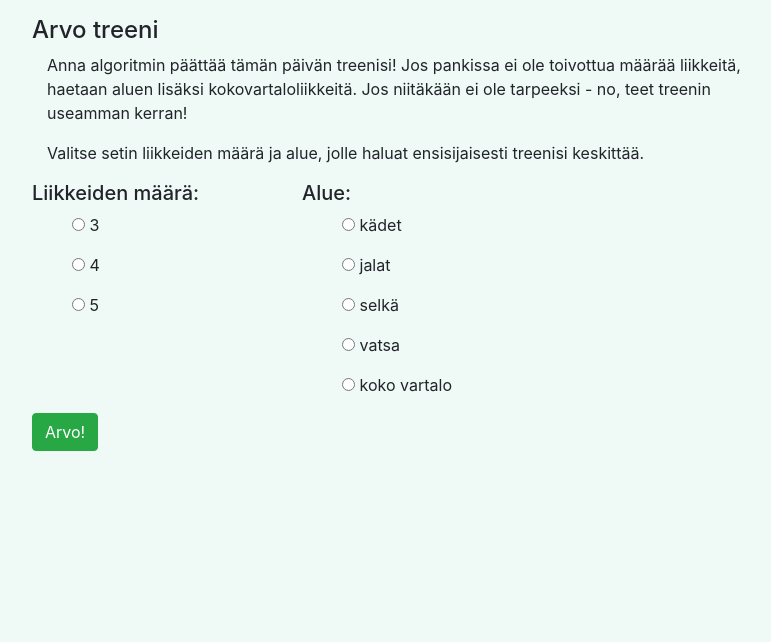
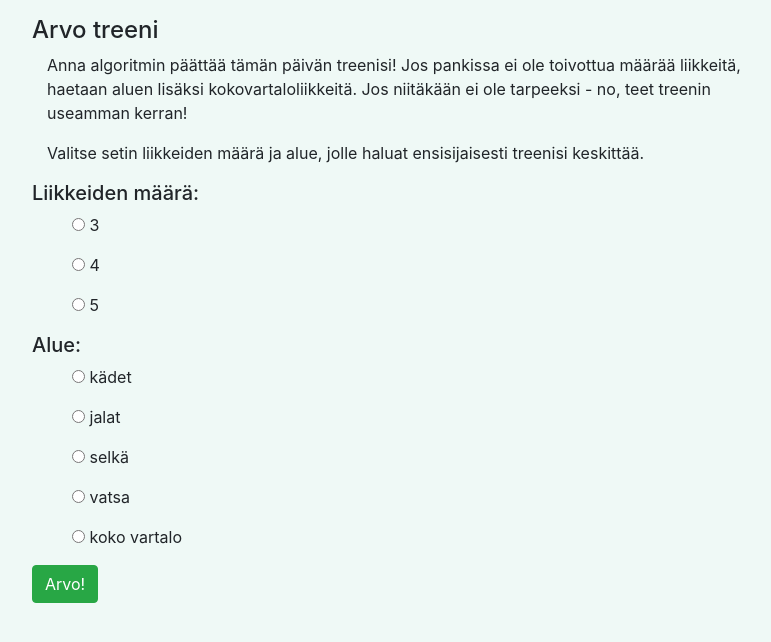
Before and after one commit to kerkkanen/treenipankki, a Flask app: page /random_set in a window 1280 px wide. Shown: the part 72-714 px from the top of the page, without its empty margins (53-824 px from the left). Run offline with Flask 2, Linux system fonts and the light colour scheme; some libraries are stand-ins or nearby versions.

Commit message:
random.html adjustments

```diff
--- a/templates/random_set.html
+++ b/templates/random_set.html
@@ -11,17 +11,13 @@
 </div>
 
 <form action="/random_set" method="post">
-<div class="row">
-<div class="col-3">
 <h5>Liikkeiden määrä:</h5>
 <ul>
 <p><input type="radio" name="volume" value="3"> 3
 <p><input type="radio" name="volume" value="4"> 4
 <p><input type="radio" name="volume" value="5"> 5
 </ul>
-</div>
 
-<div class="col-14">
 <h5>Alue:</h5>
 <ul>
 <p><input type="radio" name="area" value="kädet"> kädet
@@ -30,8 +26,6 @@
 <p><input type="radio" name="area" value="vatsa"> vatsa
 <p><input type="radio" name="area" value="koko vartalo"> koko vartalo
 </ul>
-</div>
-</div>
 <p>
 <input type="submit" class="btn btn-success" value="Arvo!">
 <input type="hidden" name="csrf_token" value="{{ session.csrf_token }}">
```
